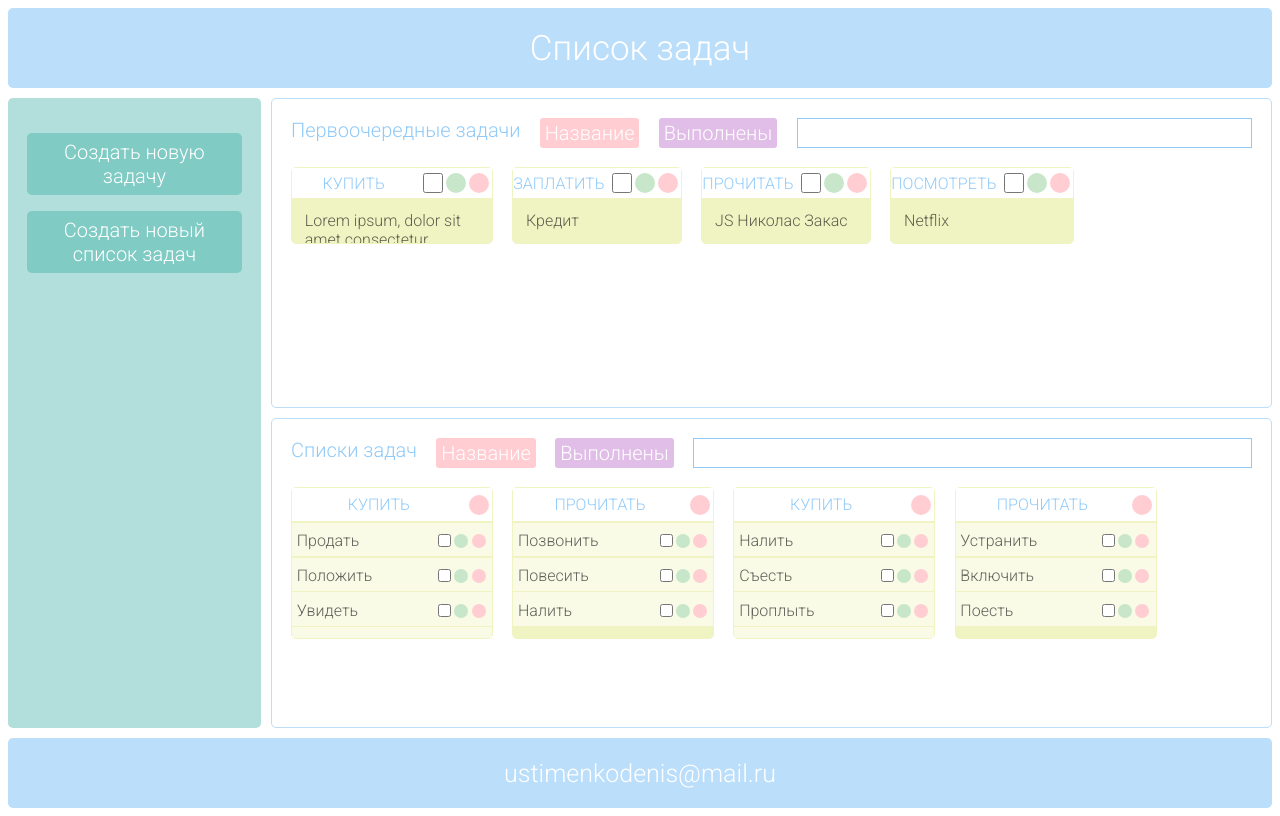
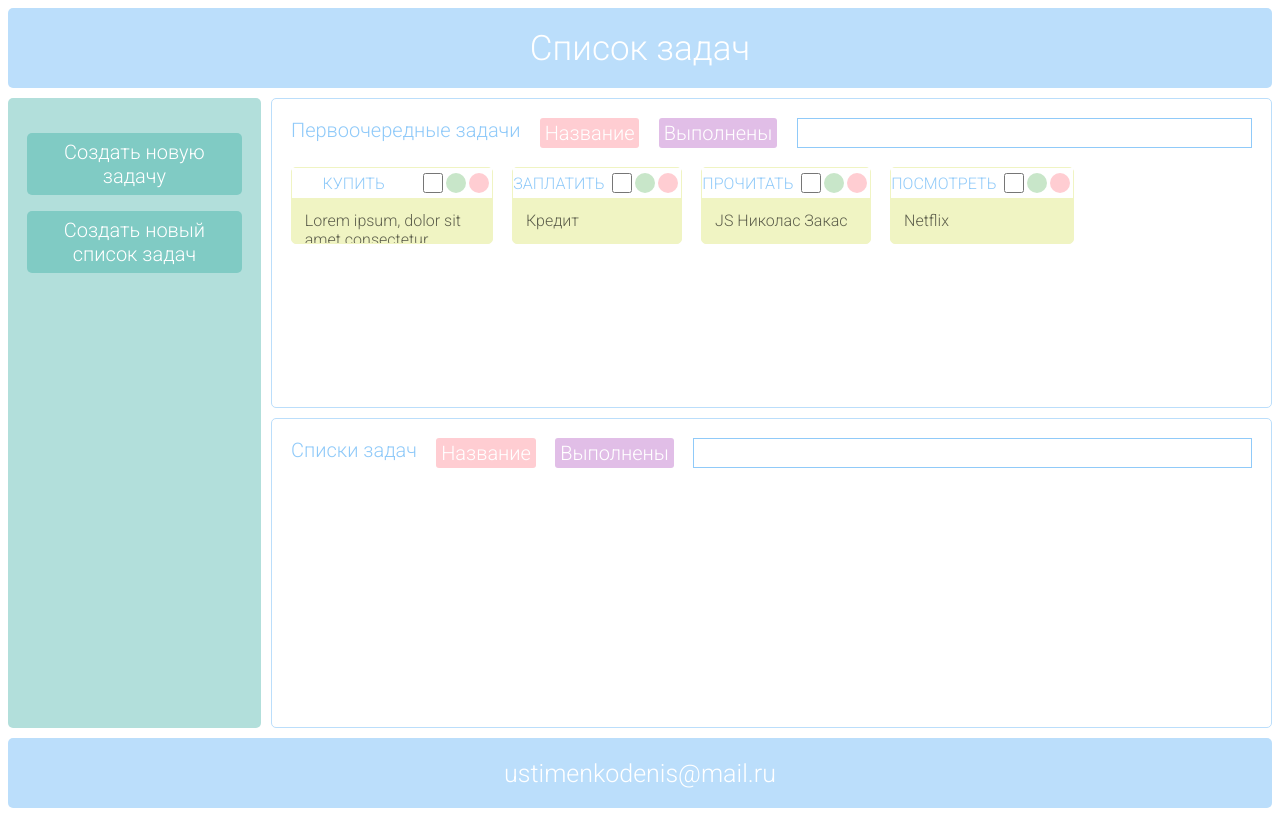
Before and after one commit to UstimenkoDenis/VueJS-todo, a Vue app: page / in a window 1280 px wide. Built offline with nearby package versions, Linux system fonts and the light colour scheme.

Commit message:
cleared groups

```diff
--- a/src/App.vue
+++ b/src/App.vue
@@ -280,44 +280,7 @@ export default {
         {id: 3, title: "Прочитать",description: "JS Николас Закас", completed: false},
         {id: 4, title: "Посмотреть",description: "Netflix", completed: false}
       ],
-      groupData: [
-                  { id: 1,
-                    title: "Купить",
-                    group: [
-                        {id: 5, title: "Продать",description: "Lorem ipsum, dolor sit amet consectetur adipisicing elit. Est fugiat nihil eos vel, ipsam doloremque perferendis architecto possimus saepe obcaecati laborum molestias neque eligendi cum dolore ipsa quod iure. Consectetur.", completed: false},
-                        {id: 6, title: "Положить",description: "Lorem ipsum, dolor sit amet consectetur adipisicing elit. Est fugiat nihil eos vel, ipsam doloremque perferendis architecto possimus saepe obcaecati laborum molestias neque eligendi cum dolore ipsa quod iure. Consectetur.", completed: false},
-                        {id: 7, title: "Увидеть",description: "чудо", completed: false},
-                        {id: 8, title: "Слетать",description: "в отпуск", completed: false}
-                    ]
-                  },
-                  { id: 2,
-                    title: "Прочитать",
-                    group: [
-                            {id: 9, title: "Позвонить",description: "другу", completed: false},
-                            {id: 10, title: "Повесить",description: "картину", completed: false},
-                            {id: 11, title: "Налить",description: "сока", completed: false}
-
-                    ]
-                  },
-                  { id: 3,
-                    title: "Купить",
-                    group: [
-                        {id: 12, title: "Налить",description: "Lorem ipsum, dolor sit amet consectetur adipisicing elit. Est fugiat nihil eos vel, ipsam doloremque perferendis architecto possimus saepe obcaecati laborum molestias neque eligendi cum dolore ipsa quod iure. Consectetur.", completed: false},
-                        {id: 13, title: "Съесть",description: "Lorem ipsum, dolor sit amet consectetur adipisicing elit. Est fugiat nihil eos vel, ipsam doloremque perferendis architecto possimus saepe obcaecati laborum molestias neque eligendi cum dolore ipsa quod iure. Consectetur.", completed: false},
-                        {id: 14, title: "Проплыть",description: "километр", completed: false},
-                        {id: 15, title: "Выпить",description: "воды", completed: false}
-                    ]
-                  },
-                  { id: 4,
-                    title: "Прочитать",
-                    group: [
-                            {id: 16, title: "Устранить",description: "неполадки", completed: false},
-                            {id: 17, title: "Включить",description: "телевизор", completed: false},
-                            {id: 18, title: "Поесть",description: "Пирожки", completed: false}
-
-                    ]
-                  }
-      ]
+      groupData: []
     }
   }
 }
```
